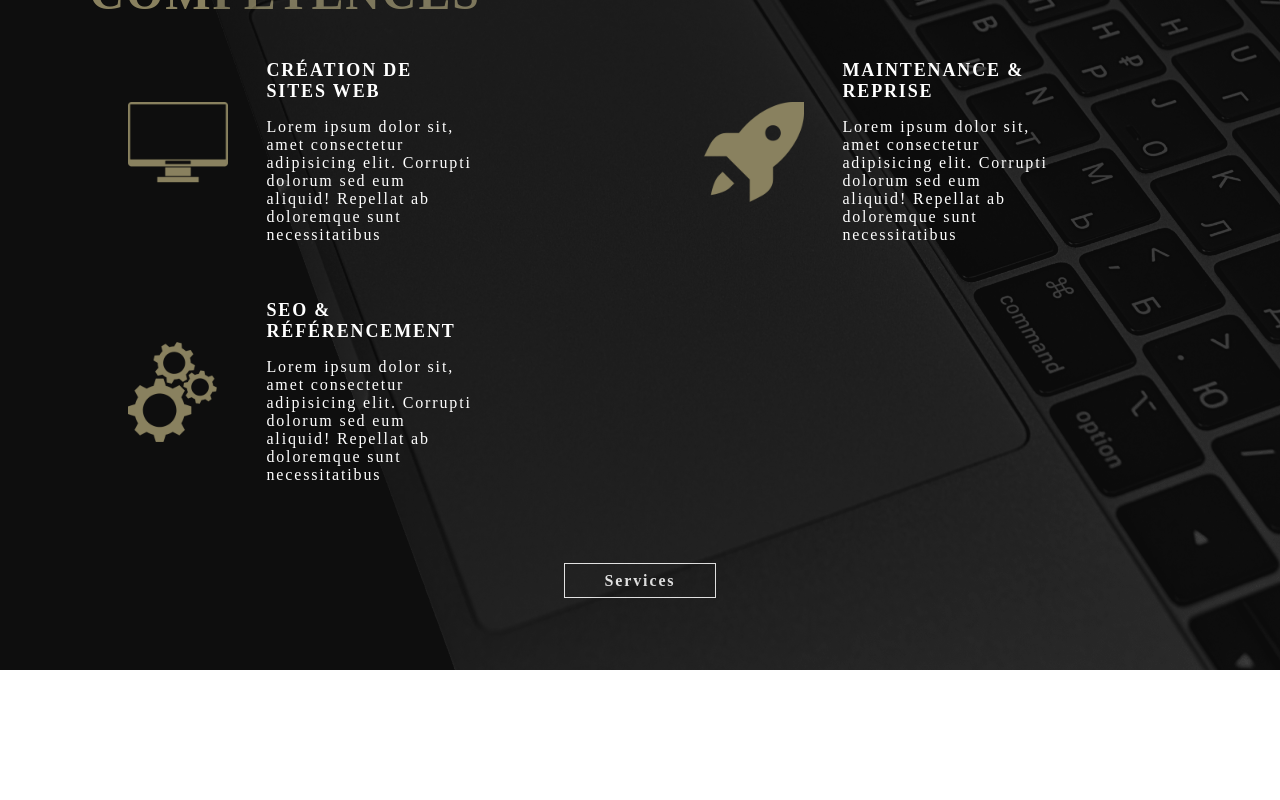
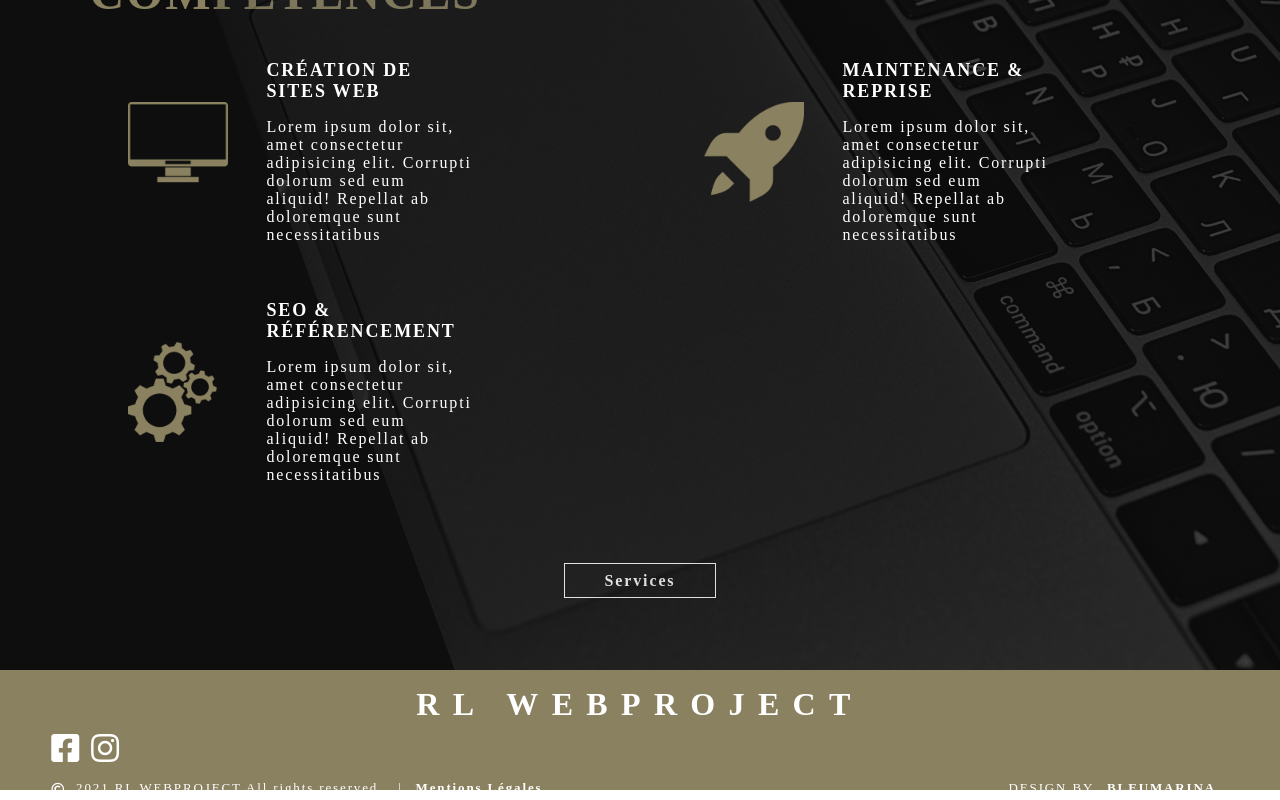
Before and after one commit to Roms1512/RL-WebProject, a Vue app: page / in a window 1280 px wide. Shown: the part 1970-2770 px from the top of the page. Before the commit the page ends 2640 px from the top, so only its background shows below. Built offline with nearby package versions, Linux system fonts and the light colour scheme.

Commit message:
commit-5
Avancer sur la page d'Accueil :
- Footer fini

```diff
--- /dev/null
+++ b/src/components/Footer.vue
@@ -0,0 +1,77 @@
+<template>
+  <div id="footer">
+    <h2>RL WEBPROJECT</h2>
+    <div class="reseaux">
+      <a class="icon" href="https://www.facebook.com/romain.lavaur.3/" target="_blank"><i class="fab fa-facebook-square"></i></a>
+      <a class="icon" href="https://www.instagram.com/romain_lavaur_off/?hl=fr" target="_blank"><i class="fab fa-instagram"></i></a>
+    </div>
+    <div class="droit">
+      <div class="copyright">
+        <i class="far fa-copyright"></i>
+        <p>2021 RL WEBPROJECT All rights reserved</p> |
+        <router-link to="/mentions">Mentions Légales</router-link>
+      </div>
+      <div class="design">
+        <p>DESIGN BY</p>
+        <a href="https://www.fiverr.com/bleumarina/create-innovative-website-design-or-website-mockup?source=order_page_summary_gig_link_image&funnel=caef94e0ad803e72ee31fdc332d1effb" target="_blank">BLEUMARINA</a>
+      </div>
+    </div>
+  </div>
+</template>
+
+<script>
+export default {
+  name: 'footer'
+}
+</script>
+
+<style lang="scss">
+#footer {
+  background: #89815F;
+  height: 15vh;
+  padding: 2vh 4vw;
+  a {
+    border: none !important;
+    padding: 0 1vw !important;
+    margin-top: 0 !important;
+  }
+  h2 {
+    letter-spacing: 10pt;
+    font-family: 'AlphaCentauri';
+    font-size: xx-large;
+  }
+  .reseaux, .droit {
+    margin-top: 1vh;
+  }
+  .reseaux {
+    text-align: left;
+    font-size: xx-large;
+    .icon {
+      padding: 0 !important;
+      i {
+        margin-right: 10px;
+      }
+    }
+  }
+  .droit {
+    height: 3vh;
+    display: flex;
+    align-items: center;
+    justify-content: space-between;
+    .copyright, .design {
+      font-size: small;
+      display: flex;
+      align-items: center;
+    }
+    .copyright {
+      i {
+        margin-top: 3px;
+        margin-right: 10px;
+      }
+      p {
+        margin-right: 20px;
+      }
+    }
+  }
+}
+</style>
--- a/src/router/index.js
+++ b/src/router/index.js
@@ -3,6 +3,7 @@ import Acceuil from '../views/Acceuil'
 import Service from '../views/Service'
 import Portefolio from '../views/Portefolio'
 import Contact from '../views/Contact'
+import Mentions from '../views/Mentions'
 
 const routes = [
   {
@@ -24,6 +25,11 @@ const routes = [
     path: '/contact',
     name: 'Contact',
     component: Contact
+  },
+  {
+    path: '/mentions',
+    name: 'Mentions',
+    component: Mentions
   }
 ]
 
--- a/src/views/Acceuil.vue
+++ b/src/views/Acceuil.vue
@@ -50,13 +50,18 @@
       </div>
       <router-link to="/services">Services</router-link>
     </article>
+    <Footer/>
   </div>
 </template>
 
 <script>
+import Footer from '@/components/Footer'
 
 export default {
   name: 'Acceuil',
+  components: {
+    Footer
+  }
 }
 </script>
 
--- /dev/null
+++ b/src/views/Mentions.vue
@@ -0,0 +1,11 @@
+<template>
+  <div id="mention">
+    <h1>Mentions Légales</h1>
+  </div>
+</template>
+
+<script>
+export default {
+  name: 'Mentions',
+}
+</script>
```
